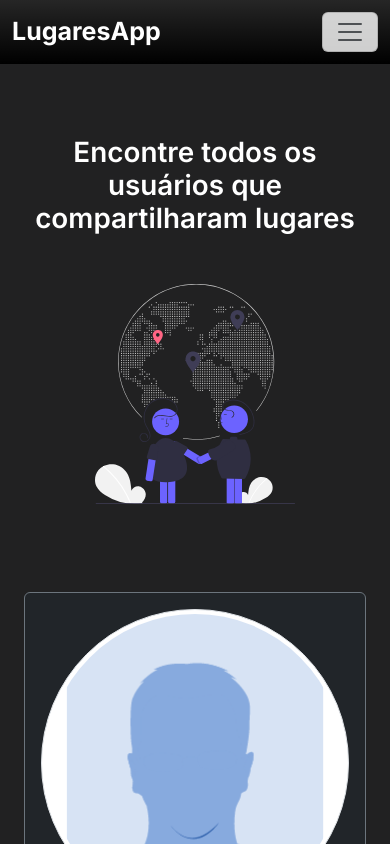
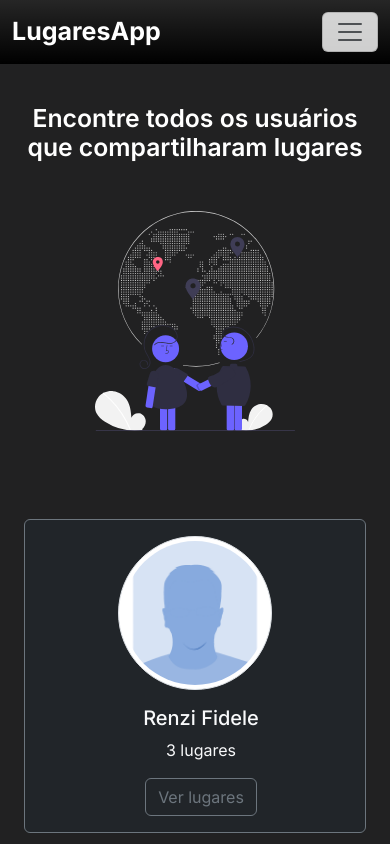
Before and after one commit to renzi-fidele-frontend/LugaresApp, a React (Vite) app: page / in a window 390 px wide. Shown: the top 844 px of the page. Built offline with nearby package versions, Linux system fonts and the light colour scheme.

Commit message:
Melhorando o responsivo da estrutura base dos componentes e das páginas

```diff
--- a/src/App.css
+++ b/src/App.css
@@ -7,3 +7,8 @@
    margin: 0;
    box-sizing: border-box;
 }
+
+img {
+   max-width: 100%;
+   object-fit: cover;
+}
--- a/src/components/Header/Header.jsx
+++ b/src/components/Header/Header.jsx
@@ -2,7 +2,7 @@ import { useState } from "react";
 import { Container, Nav, Navbar } from "react-bootstrap";
 import { LinkContainer } from "react-router-bootstrap";
 import styles from "./Header.module.css";
-import { Link, NavLink, useLocation, useNavigate } from "react-router-dom";
+import { useLocation } from "react-router-dom";
 
 const Header = () => {
    const [userLogado, setUserLogado] = useState(true);
--- a/src/components/UserCard/UserCard.jsx
+++ b/src/components/UserCard/UserCard.jsx
@@ -1,7 +1,6 @@
 import React from "react";
 import styles from "./UserCard.module.css";
 import { Button, Card, Col, Image, Row } from "react-bootstrap";
-import { LinkContainer } from "react-router-bootstrap";
 import { Link } from "react-router-dom";
 
 const UserCard = ({ fotoPerfil, nome, nrLugares, uid }) => {
@@ -9,13 +8,15 @@ const UserCard = ({ fotoPerfil, nome, nrLugares, uid }) => {
       <Card bg="dark" text="light" border="secondary" className="p-3" id={styles.ct}>
          <Row>
             <Col className="my-md-auto" md={4}>
-               <Image className="object-fit-cover" roundedCircle thumbnail src={fotoPerfil} alt={`Foto de perfil de ${nome}`} />
+               <Image className={`object-fit-cover mb-3 mb-md-0  ${styles.foto}`} roundedCircle thumbnail src={fotoPerfil} alt={`Foto de perfil de ${nome}`} />
             </Col>
             <Col className="text-md-start text-sm-center ps-4" md={8}>
                <Card.Title>{nome}</Card.Title>
                <Card.Text>{nrLugares === 1 ? `1 lugar` : `${nrLugares} lugares`}</Card.Text>
-               <Link to={`/lugares`}>
-                  <Button className="bg-gradient">Ver lugares</Button>
+               <Link to={`/${uid}/lugares`}>
+                  <Button variant="outline-secondary" className="bg-gradient">
+                     Ver lugares
+                  </Button>
                </Link>
             </Col>
          </Row>
--- a/src/components/UserCard/UserCard.module.css
+++ b/src/components/UserCard/UserCard.module.css
@@ -1,3 +1,15 @@
 #ct {
+}
 
+@media screen and (max-width: 768px) {
+   .foto {
+      width: 70%;
+   }
 }
+
+
+@media screen and (max-width: 575px) {
+    .foto {
+       width: 50%;
+    }
+ }
--- a/src/index.css
+++ b/src/index.css
@@ -1,6 +1,6 @@
 body {
    background: rgb(33, 33, 34) !important;
-   color: white;
+   color: white !important;
 }
 
 a {
--- a/src/pages/Home/Home.jsx
+++ b/src/pages/Home/Home.jsx
@@ -1,24 +1,15 @@
 import { Col, Image, Row } from "react-bootstrap";
 import styles from "./Home.module.css";
-import dummyPhoto from "../../assets/generic-avatar.png";
 import UserCard from "../../components/UserCard/UserCard";
 import usersPic from "../../assets/users3.svg";
-
-const users = [
-   { nome: "Renzi Fidele", nrLugares: 3, photoURL: dummyPhoto, uid: "u1" },
-   { nome: "Renzi Fidele", nrLugares: 3, photoURL: dummyPhoto, uid: "u2" },
-   { nome: "Renzi Fidele", nrLugares: 3, photoURL: dummyPhoto, uid: "u3" },
-   { nome: "Renzi Fidele", nrLugares: 3, photoURL: dummyPhoto, uid: "u4" },
-   { nome: "Renzi Fidele", nrLugares: 3, photoURL: dummyPhoto, uid: "u5" },
-   { nome: "Renzi Fidele", nrLugares: 1, photoURL: dummyPhoto, uid: "u6" },
-];
+import { users } from "./data";
 
 const Home = () => {
    return (
       <div className="container-md px-4 px-md-0 pb-5" id={styles.ct}>
          <Row>
             <Col className="text-center">
-               <h2 id={styles.titulo} className="mx-auto fw-semibold fs-1 my-5 pt-4">
+               <h2 id={styles.titulo} className="mx-auto mt-3 mt-md-5 mb-5 fw-semibold fs-2 pt-4">
                   Encontre todos os usuários que compartilharam lugares
                </h2>
                <Image className="mb-5" id={styles.foto} src={usersPic} />
--- /dev/null
+++ b/src/pages/Home/data.js
@@ -0,0 +1,57 @@
+import dummyPhoto from "../../assets/generic-avatar.png";
+
+// Array contendo usuários temporários
+export const users = [
+   { nome: "Renzi Fidele", nrLugares: 3, photoURL: dummyPhoto, uid: "u1" },
+   { nome: "Renzi Fidele", nrLugares: 3, photoURL: dummyPhoto, uid: "u2" },
+   { nome: "Renzi Fidele", nrLugares: 3, photoURL: dummyPhoto, uid: "u3" },
+   { nome: "Renzi Fidele", nrLugares: 3, photoURL: dummyPhoto, uid: "u4" },
+   { nome: "Renzi Fidele", nrLugares: 3, photoURL: dummyPhoto, uid: "u5" },
+   { nome: "Renzi Fidele", nrLugares: 1, photoURL: dummyPhoto, uid: "u6" },
+];
+
+// Array contendo lugares temporários
+export const lugares = [
+   {
+      id: "l1",
+      titulo: "Paragem de chapas Brigada",
+      descricao:
+         "A paragem de onibus localizada em maputo. Pelos vistos é o ponto onde todos os moçambicanos trabalhadores cruzam os caminhos a procura de transporte",
+      foto: "https://www.moz.life/wp-content/uploads/2020/11/Salva-Vidas-.jpg",
+      endereco: "Estrada EN2, Maputo, Moçambique",
+      coordenadas: {
+         lat: -25.9435604,
+         long: 32.5417072,
+      },
+      idCriador: "u1",
+      criadoEm: 2131231,
+   },
+   {
+      id: "l2",
+      titulo: "Paragem de chapas Brigada",
+      descricao:
+         "A paragem de onibus localizada em maputo. Pelos vistos é o ponto onde todos os moçambicanos trabalhadores cruzam os caminhos a procura de transporte",
+      foto: "https://www.moz.life/wp-content/uploads/2020/11/Salva-Vidas-.jpg",
+      endereco: "Estrada EN2, Maputo, Moçambique",
+      coordenadas: {
+         lat: -25.9435604,
+         long: 32.5417072,
+      },
+      idCriador: "u1",
+      criadoEm: 2131231,
+   },
+   {
+      id: "l3",
+      titulo: "Paragem de chapas Brigada",
+      descricao:
+         "A paragem de onibus localizada em maputo. Pelos vistos é o ponto onde todos os moçambicanos trabalhadores cruzam os caminhos a procura de transporte",
+      foto: "https://www.moz.life/wp-content/uploads/2020/11/Salva-Vidas-.jpg",
+      endereco: "Estrada EN2, Maputo, Moçambique",
+      coordenadas: {
+         lat: -25.9435604,
+         long: 32.5417072,
+      },
+      idCriador: "u1",
+      criadoEm: 2131231,
+   },
+];
--- a/src/pages/Lugares/Lugares.jsx
+++ b/src/pages/Lugares/Lugares.jsx
@@ -1,8 +1,21 @@
 import React from "react";
 import styles from "./Lugares.module.css";
+import { Col, Container, Image, Row } from "react-bootstrap";
+import foto from "../../assets/lugares.svg";
 
 const Lugares = () => {
-   return <div id={styles.ct}>Veja todos os lugares</div>;
+   return (
+      <Container>
+         <Row>
+            <Col className="text-center">
+               <h2 id={styles.titulo} className="mx-auto mt-3 mt-md-5 mb-5 fw-semibold fs-2 pt-4">
+                  Descubra os lugares que foram partilhados pelos usuários
+               </h2>
+               <Image className="mb-5" id={styles.foto} src={foto} />
+            </Col>
+         </Row>
+      </Container>
+   );
 };
 
 export default Lugares;
--- a/src/pages/Lugares/Lugares.module.css
+++ b/src/pages/Lugares/Lugares.module.css
@@ -0,0 +1,24 @@
+#foto {
+    width: 350px;
+}
+
+@media screen and (max-width: 1426px) {
+    #foto {
+        width: 320px;
+    }
+
+}
+
+@media screen and (max-width: 906px) {
+    #foto {
+        width: 290px;
+    }
+
+}
+
+@media screen and (max-width: 500px) {
+    #foto {
+        width: 230px;
+    }
+
+}
--- a/src/pages/LugaresDoUsuario/LugaresDoUsuario.jsx
+++ b/src/pages/LugaresDoUsuario/LugaresDoUsuario.jsx
@@ -1,8 +1,19 @@
 import React from "react";
 import styles from "./LugaresDoUsuario.module.css";
+import { Col, Container, Row } from "react-bootstrap";
 
 const LugaresDoUsuario = () => {
-   return <div id={styles.ct}>LugaresDoUsuario</div>;
+   return (
+      <Container id={styles.ct}>
+         <Row>
+            <Col className="text-center">
+               <h2 id={styles.titulo} className="mx-auto mt-3 mt-md-5 mb-5 fw-semibold fs-2 pt-4">
+                  Encontre todos os usuários que compartilharam lugares
+               </h2>
+            </Col>
+         </Row>
+      </Container>
+   );
 };
 
 export default LugaresDoUsuario;
```
Also changed, not shown: src/components/CardLugar/CardLugar.jsx (added, +18 -0 lines), src/assets/lugares.svg (added), src/components/CardLugar/CardLugar.module.css (added).
